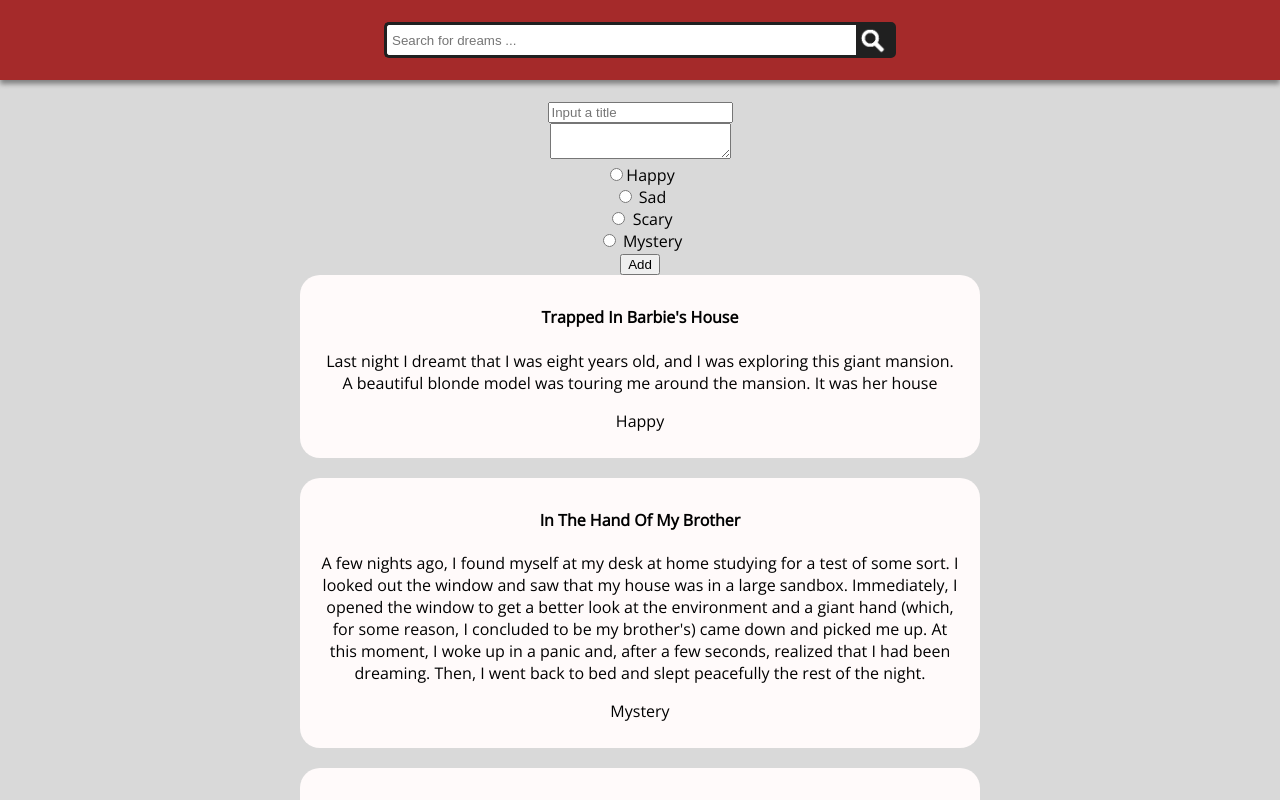
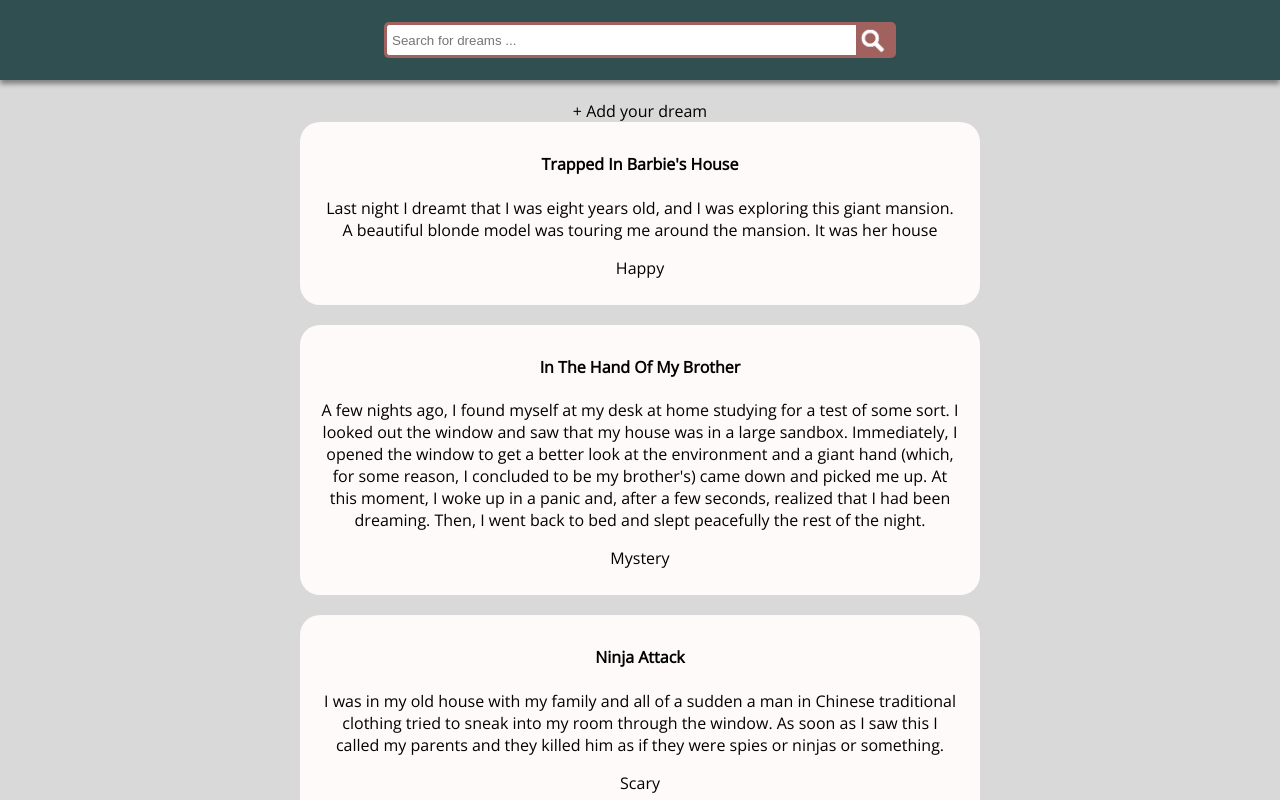
Before and after one commit to ahmedaljabbari/dreams-react-app, a React (Create React App) app: page / in a window 1280 px wide. Shown: the top 800 px of the page. Built offline with nearby package versions, Linux system fonts and the light colour scheme.

Commit message:
Add form styled

```diff
--- a/src/App.css
+++ b/src/App.css
@@ -9,7 +9,7 @@ body{
 }
 
 #header{
-  background-color: brown;
+  background-color: #2F4F50;
   display: flex;
   justify-content: center;
   align-items: center;
@@ -23,12 +23,11 @@ body{
   display: flex;
   width: 40%;
   margin: 0 auto;
-  background-color: brown;
 }
 
 .searchTerm {
   width: 100%;
-  border: 3px solid #202020;
+  border: 3px solid #a0615f;
   border-right: none;
   padding: 5px;
   height: 20px;
@@ -44,8 +43,8 @@ body{
 .searchButton {
   width: 40px;
   height: 36px;
-  border: 3px solid #202020;
-  background: #202020;
+  border: 3px solid #a0615f;
+  background: #a0615f;
   text-align: center;
   color: #fff;
   border-radius: 0 5px 5px 0;
@@ -58,3 +57,47 @@ body{
   height: 30px;
   margin-left: -7px;
 }
+
+.slide-section{
+  display: none;
+}
+
+#add-form{
+  background-color: snow;
+  width: 400px;
+  margin: 0 auto 10px;
+  display: flex;
+  flex-direction: column;
+  padding: 20px;
+  box-sizing: border-box;
+}
+
+#add-form > *{
+  margin-bottom: 10px;
+  background-color:  #D9D9D9;
+  border: none;
+  padding:5px;
+}
+
+#add-form > *:nth-child(3){
+  background-color: snow;
+  margin-bottom: 15px;
+}
+
+#add-form > *:first-child::placeholder, #add-form > *:nth-child(2)::placeholder {
+  color: #20202090;
+}
+
+#add-form > *:last-child{
+  background-color: #395e60;
+  color: white;
+  font-weight: bolder;
+  letter-spacing: 1px;
+  cursor: pointer;
+  box-shadow: 0 3px 5px gray;
+}
+
+#add-form > *:last-child:hover{
+  transform: scale(1.01);
+  transition: 0.3s;
+}
--- a/src/App.js
+++ b/src/App.js
@@ -81,23 +81,31 @@ class App extends React.Component {
           </div>
         </div>
 
+        <section>
+          <div className="slide-section">
             <form id="add-form" onSubmit={this.addItem}>
               <input
                 type="text"
-            placeholder="Input a title"
+                placeholder="Type title ..."
                 onChange={this.handleTitle}
                 value={this.state.rubrik}
               ></input>{" "}
-          <br />
               <textarea
                 onChange={this.handleContent}
                 value={this.state.text}
+                placeholder="Describe your dream ..."
               ></textarea>{" "}
 
               <Radio newGenre={this.state.newGenre} changeRadio={this.changeRadio} />
 
               <button type="submit">Add</button>
             </form>
+          </div>
+          <div id="slider">
+            + Add your dream
+          </div>
+
+        </section>
 
         <List listItems={this.state.items} searchValue={this.state.searchValue} />
       </div>
--- /dev/null
+++ b/src/assets/radio.css
@@ -0,0 +1,13 @@
+.radio-container{
+  display: flex;
+  justify-content: space-between;
+  margin: 10px 0;
+}
+
+.radioo{
+  cursor: pointer;
+}
+
+label{
+  font-weight: bold;
+}
--- a/src/components/RadioButtons.js
+++ b/src/components/RadioButtons.js
@@ -1,4 +1,5 @@
 import React from "react";
+import "../assets/radio.css";
 
 function Radio(props){
 
@@ -6,9 +7,10 @@ function Radio(props){
   const changeRadio = props.changeRadio;
 
   return(
-    <div>
+    <div className="radio-container">
       <div>
         <input
+          className="radioo"
           type="radio"
           value="Happy"
           checked={newGenre === "Happy"}
@@ -18,6 +20,7 @@ function Radio(props){
       </div>
       <div>
         <input
+          className="radioo"
           type="radio"
           value="Sad"
           checked={newGenre === "Sad"}
@@ -27,6 +30,7 @@ function Radio(props){
       </div>
       <div>
         <input
+          className="radioo"
           type="radio"
           value="Scary"
           checked={newGenre === "Scary"}
@@ -36,6 +40,7 @@ function Radio(props){
       </div>
       <div>
         <input
+          className="radioo"
           type="radio"
           value="Mystery"
           checked={newGenre === "Mystery"}
```
Also changed, not shown: 1 other file (tests, documents, lock files or other folders). Lines whose indentation alone changed are shown as unchanged.
